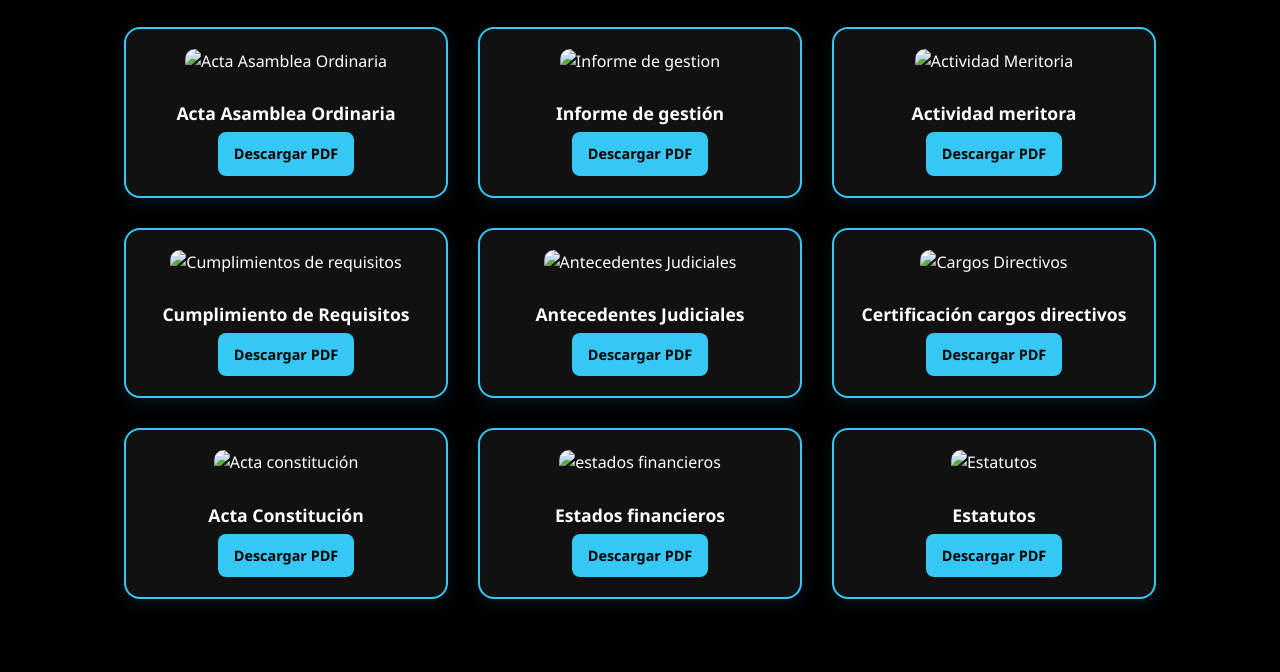
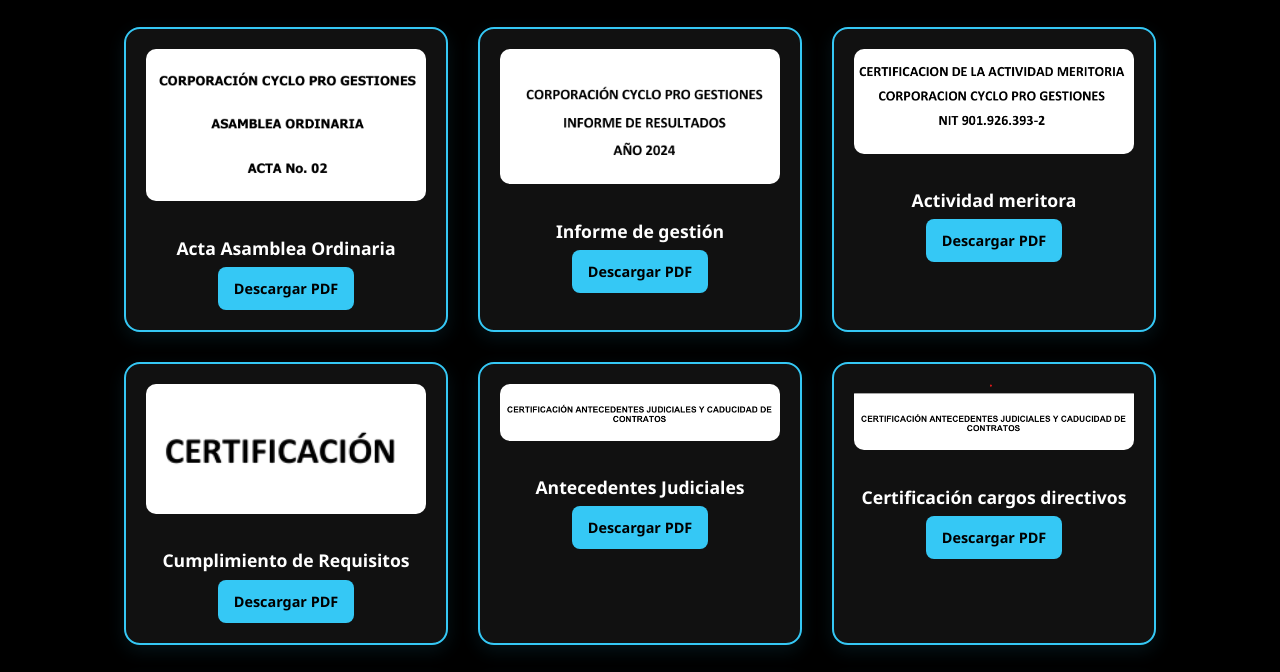
Before and after one commit to JuanPablo616/CycloPro_Gestiones, a plain HTML site: page Cyclo_Pro_gestiones/ESAL.html in a window 1280 px wide. Shown: the part 121-793 px from the top of the page. Drawn offline with Linux system fonts and the light colour scheme; files that its build step writes are made by us from their sources.

Commit message:
update ESAL.html

```diff
--- a/Cyclo_Pro_gestiones/ESAL.html
+++ b/Cyclo_Pro_gestiones/ESAL.html
@@ -3,8 +3,8 @@
 <head>
     <meta charset="UTF-8">
     <title>ESAL</title>
-    <link rel="stylesheet" href="./Cyclo_Pro_gestiones/Style/styleESAL.css">
-    <link rel="icon" href="./Cyclo_Pro_gestiones/assest/favicon-32x32.png" type="image/png">
+    <link rel="stylesheet" href="./Style/styleESAL.css">
+    <link rel="icon" href="./assest/favicon-32x32.png" type="image/png">
 </head>
 <body>
 <section class="certificados" id="esal">
@@ -12,57 +12,57 @@
   <div class="cert-grid">
 
     <div class="card">
-      <img src="./Cyclo_Pro_gestiones/assest/Documentación/Acta Asamblea.png" alt="Acta Asamblea Ordinaria">
+      <img src="./assest/Documentación/Acta Asamblea.png" alt="Acta Asamblea Ordinaria">
       <h3>Acta Asamblea Ordinaria</h3>
-      <a href="./Cyclo_Pro_gestiones/assest/Documentación/1. ACTA ASAMBLEA ORDINARIA.pdf" download class="btn">Descargar PDF</a>
+      <a href="./assest/Documentación/1. ACTA ASAMBLEA ORDINARIA.pdf" download class="btn">Descargar PDF</a>
     </div>
 
     <div class="card">
-      <img src="./Cyclo_Pro_gestiones/assest/Documentación/Informe de gestion.png" alt="Informe de gestion">
+      <img src="./assest/Documentación/Informe de gestion.png" alt="Informe de gestion">
       <h3>Informe de gestión</h3>
-      <a href="./Cyclo_Pro_gestiones/assest/Documentación/2. INFORME DE GESTION.pdf" download class="btn">Descargar PDF</a>
+      <a href="./assest/Documentación/2. INFORME DE GESTION.pdf" download class="btn">Descargar PDF</a>
     </div>
 
     <div class="card">
-      <img src="./Cyclo_Pro_gestiones/assest/Documentación/Actividad Meritoria.png" alt="Actividad Meritoria">
+      <img src="./assest/Documentación/Actividad Meritoria.png" alt="Actividad Meritoria">
       <h3>Actividad meritora</h3>
-      <a href="./Cyclo_Pro_gestiones/assest/Documentación/3. ACTIVIDAD MERITORIA.pdf" download class="btn">Descargar PDF</a>
+      <a href="./assest/Documentación/3. ACTIVIDAD MERITORIA.pdf" download class="btn">Descargar PDF</a>
     </div>
 
     <div class="card">
-      <img src="./Cyclo_Pro_gestiones/assest/Documentación/Cumplimiento .png" alt="Cumplimientos de requisitos">
+      <img src="./assest/Documentación/Cumplimiento .png" alt="Cumplimientos de requisitos">
       <h3>Cumplimiento de Requisitos</h3>
-      <a href="./Cyclo_Pro_gestiones/assest/Documentación/4. CERTIFICACION CUMPLIMIENTO DE REQUISITOS ESAL.pdf" download class="btn">Descargar PDF</a>
+      <a href="./assest/Documentación/4. CERTIFICACION CUMPLIMIENTO DE REQUISITOS ESAL.pdf" download class="btn">Descargar PDF</a>
     </div>
 
     <div class="card">
-      <img src="./Cyclo_Pro_gestiones/assest/Documentación/Antecedentes Judiciales.png" alt="Antecedentes Judiciales">
+      <img src="./assest/Documentación/Antecedentes Judiciales.png" alt="Antecedentes Judiciales">
       <h3>Antecedentes Judiciales</h3>
-      <a href="./Cyclo_Pro_gestiones/assest/Documentación/5. CERTIFICACIÓN ANTECEDENTES JUDICIALES Y CADUCIDAD DE CONTRATOS.pdf" download class="btn">Descargar PDF</a>
+      <a href="./assest/Documentación/5. CERTIFICACIÓN ANTECEDENTES JUDICIALES Y CADUCIDAD DE CONTRATOS.pdf" download class="btn">Descargar PDF</a>
     </div>
 
     <div class="card">
-      <img src="./Cyclo_Pro_gestiones/assest/Documentación/Cargos Directivos.png" alt="Cargos Directivos">
+      <img src="./assest/Documentación/Cargos Directivos.png" alt="Cargos Directivos">
       <h3>Certificación cargos directivos</h3>
-      <a href="./Cyclo_Pro_gestiones/assest/Documentación/6. CERTIFICACIÓN CARGOS DIRECTIVOS Y GERENCIALES DEF.pdf" download class="btn">Descargar PDF</a>
+      <a href="./assest/Documentación/6. CERTIFICACIÓN CARGOS DIRECTIVOS Y GERENCIALES DEF.pdf" download class="btn">Descargar PDF</a>
     </div>
 
     <div class="card">
-      <img src="./Cyclo_Pro_gestiones/assest/Documentación/Acta constitución.png" alt="Acta constitución">
+      <img src="./assest/Documentación/Acta constitución.png" alt="Acta constitución">
       <h3>Acta Constitución</h3>
-      <a href="./Cyclo_Pro_gestiones/assest/Documentación/Acta de constitución.pdf" download class="btn">Descargar PDF</a>
+      <a href="./assest/Documentación/Acta de constitución.pdf" download class="btn">Descargar PDF</a>
     </div>
 
     <div class="card">
-      <img src="./Cyclo_Pro_gestiones/assest/Documentación/Estado financiero.png" alt="estados financieros ">
+      <img src="./assest/Documentación/Estado financiero.png" alt="estados financieros ">
       <h3>Estados financieros</h3>
-      <a href="./Cyclo_Pro_gestiones/assest/Documentación/ESTADOS FINANCIEROS CYCLO PRO 2024.pdf" download class="btn">Descargar PDF</a>
+      <a href="./assest/Documentación/ESTADOS FINANCIEROS CYCLO PRO 2024.pdf" download class="btn">Descargar PDF</a>
     </div>
 
     <div class="card">
-      <img src="./Cyclo_Pro_gestiones/assest/Documentación/Estatutos.png" alt="Estatutos">
+      <img src="./assest/Documentación/Estatutos.png" alt="Estatutos">
       <h3>Estatutos</h3>
-      <a href="./Cyclo_Pro_gestiones/assest/Documentación/ESTATUTOS CYCLO PRO GESTIONES.pdf" download class="btn">Descargar PDF</a>
+      <a href="./assest/Documentación/ESTATUTOS CYCLO PRO GESTIONES.pdf" download class="btn">Descargar PDF</a>
     </div>
 
   </div>
```
